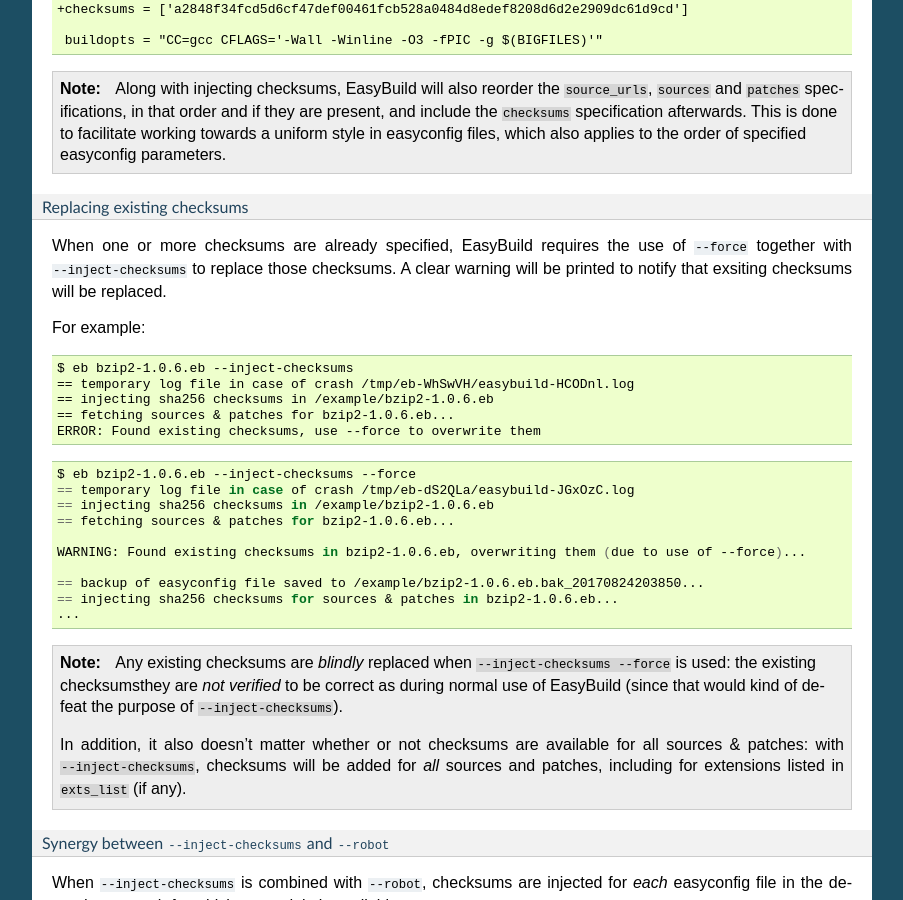
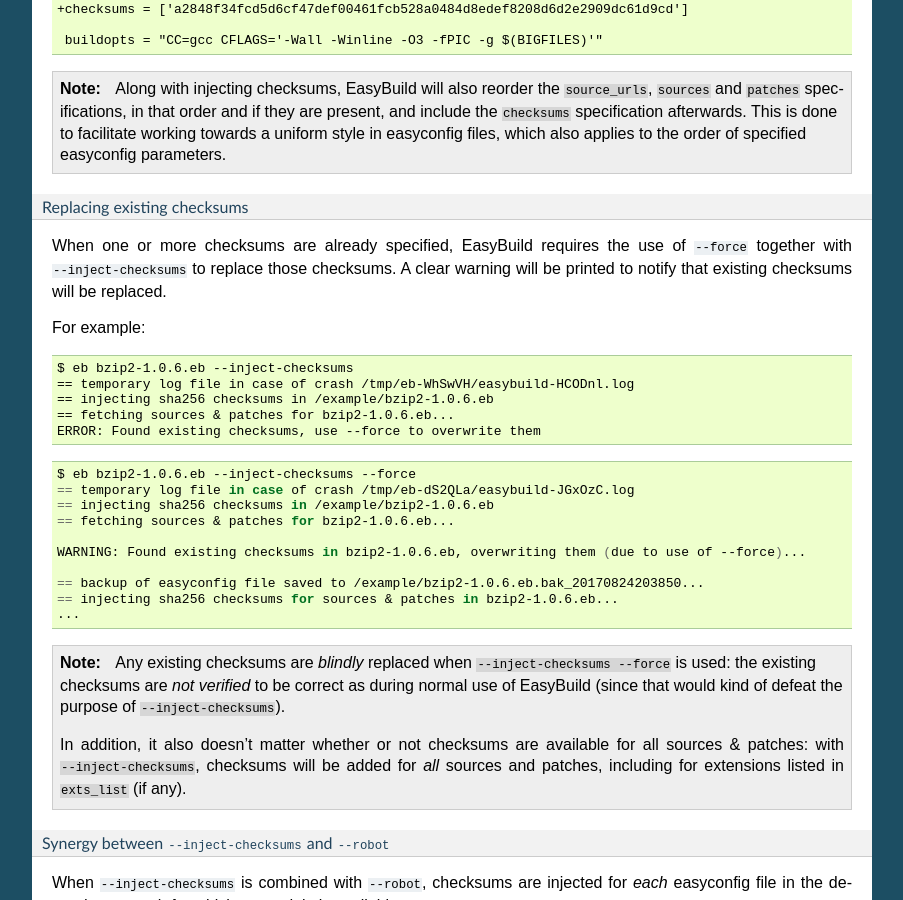
Before and after one commit to easybuilders/easybuild, a Sphinx documentation site: the page built from docs/Writing_easyconfig_files.rst, in a window 1280 px wide and 900 px high, scrolled down 4659 px. Shown: the whole window, without its empty margins (198-1101 px from the left). Built offline with Sphinx 7.4.7, drawn with Linux system fonts in a browser that asks for light colours.

Commit message:
fix more typos

```diff
--- a/docs/Writing_easyconfig_files.rst
+++ b/docs/Writing_easyconfig_files.rst
@@ -268,7 +268,7 @@
 
 When one or more checksums are already specified, EasyBuild requires the use of ``--force`` together
 with ``--inject-checksums`` to replace those checksums. A clear warning will be printed to notify
-that exsiting checksums will be replaced.
+that existing checksums will be replaced.
 
 For example::
 
@@ -293,7 +293,7 @@
 
 .. note::
     Any existing checksums are *blindly* replaced when ``--inject-checksums --force`` is used:
-    the existing checksumsthey are *not verified* to be correct as during normal use of EasyBuild
+    the existing checksums are *not verified* to be correct as during normal use of EasyBuild
     (since that would kind of defeat the purpose of ``--inject-checksums``).
 
     In addition, it also doesn't matter whether or not checksums are available for all sources & patches:
```
